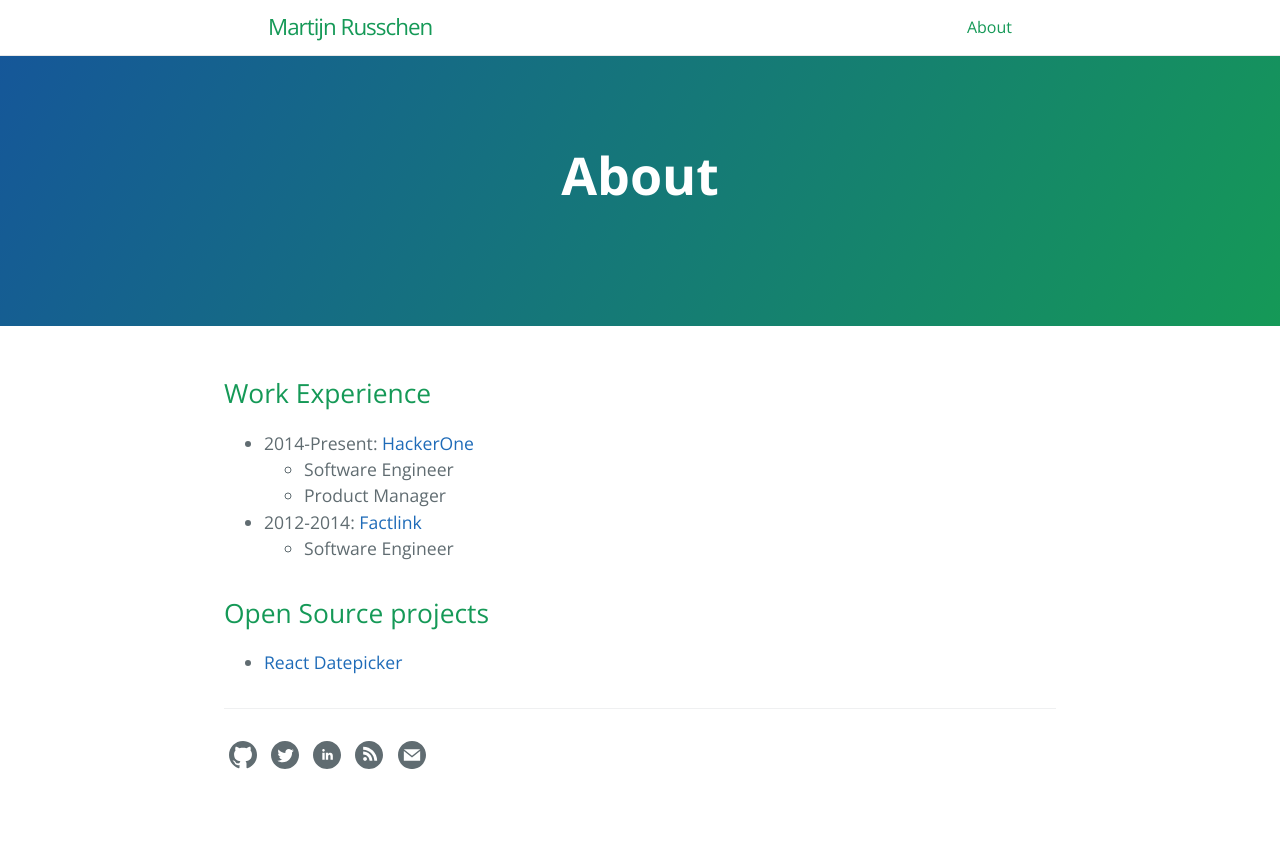
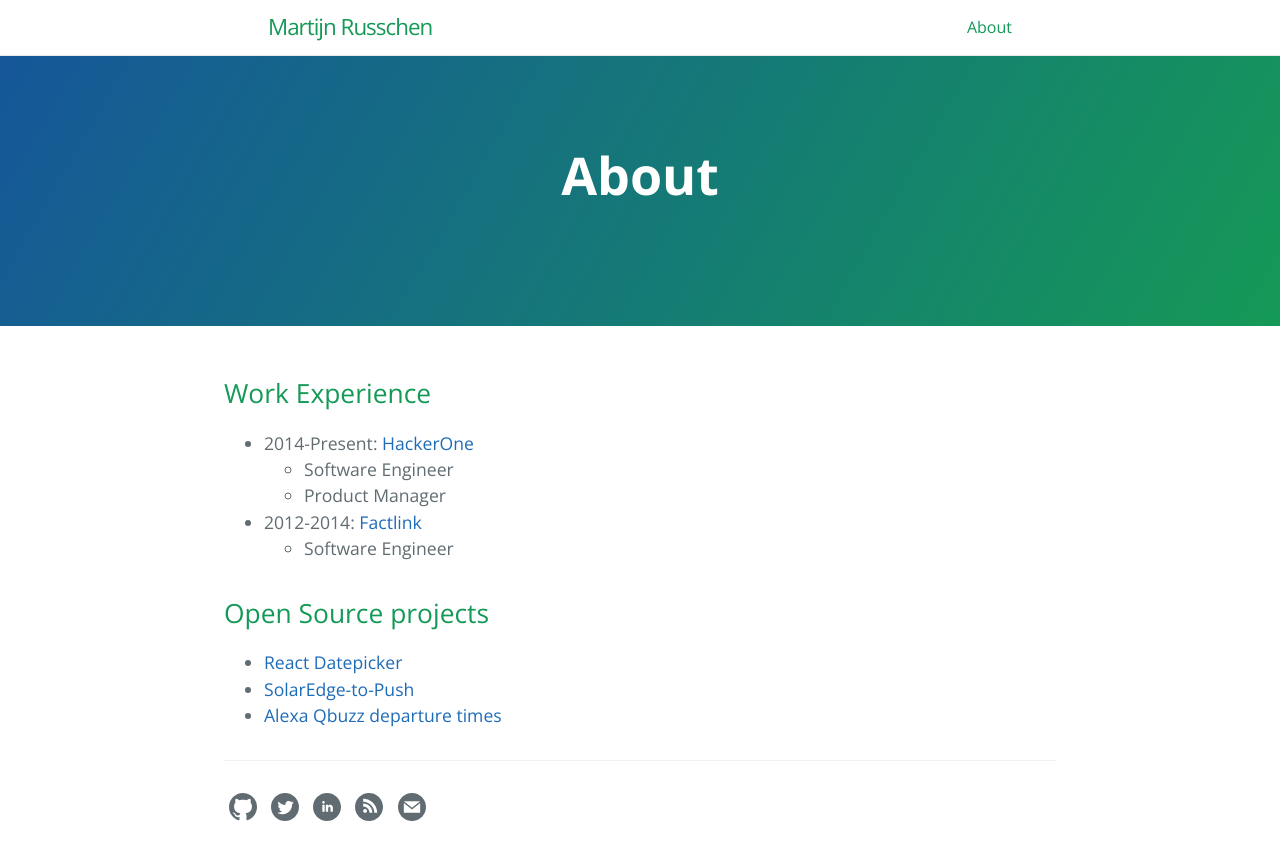
Before and after one commit to martijnrusschen/martijnrusschen.nl, a Jekyll site: the page built from about.md, in a window 1280 px wide. Shown: the top 860 px of the page. Built offline with Jekyll 4.4.1, drawn with Linux system fonts in a browser that asks for light colours.

Commit message:
More projects

```diff
--- a/about.md
+++ b/about.md
@@ -14,3 +14,5 @@ title: About
 ## Open Source projects
 
 - [React Datepicker](https://github.com/Hacker0x01/react-datepicker)
+- [SolarEdge-to-Push](https://github.com/martijnrusschen/solaredge-to-push)
+- [Alexa Qbuzz departure times](https://github.com/martijnrusschen/alexa-qbuzz-departure-times)
```
